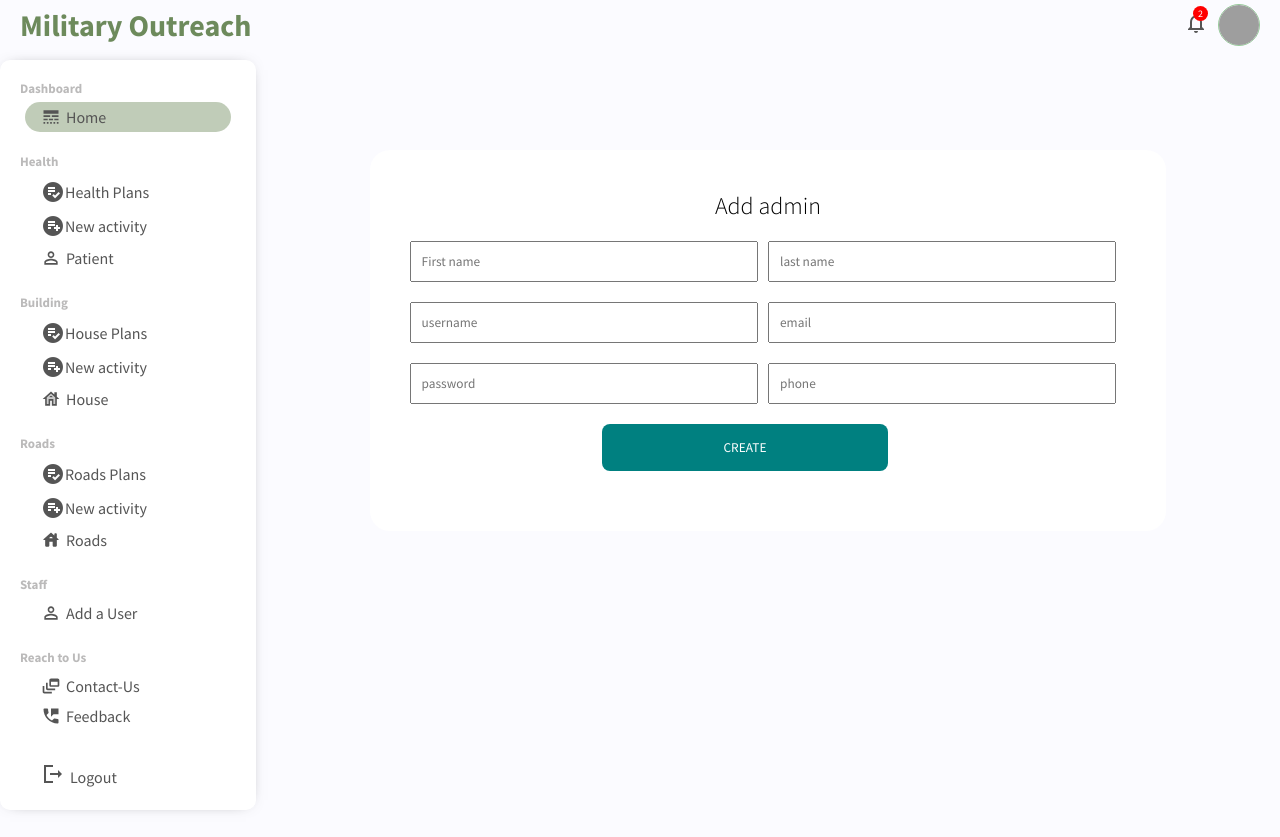
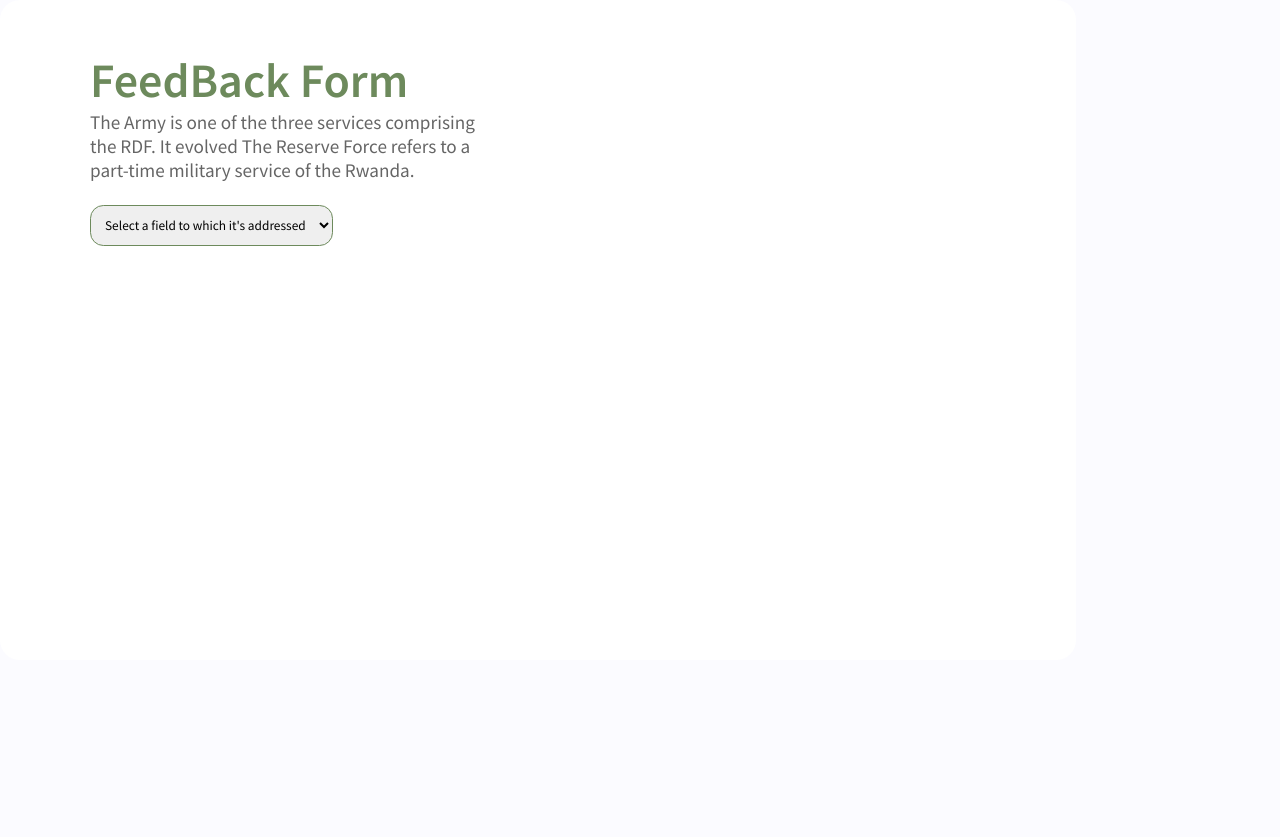
Before and after one commit to kdany25/react_js_military_program, a React (Create React App) app: page /newUser in a window 1280 px wide. After the commit the page ends 800 px from the top, so only its background shows below. Built offline with nearby package versions, Linux system fonts and the light colour scheme; grey boxes are pictures that could not be loaded.

Commit message:
feat: updated the code

```diff
--- a/src/App.js
+++ b/src/App.js
@@ -32,13 +32,11 @@ import HealthPlanPro from "./Pages/UpdateHealthPlan/UpdateHealthPlan";
 import { useSelector } from "react-redux";
 
 function App() {
-	const user = useSelector((state) => state.user.currentUser);
+	const user = useSelector((state) => state.user.currentUser?._id);
 	return (
 		<Router>
 			<Switch>
-				<Route path="/login">
-					<Login />
-				</Route>
+				{user ? (
 					<>
 						<Topbar />
 						<div className="container">
@@ -105,11 +103,12 @@ function App() {
 								<RoadPlanList />
 							</Route>
 						</div>
-					{/* <Route path="/login">{user ? <Redirect to="/" /> : <Login />}</Route>
-        <Route path="/sign Up">
-          {user ? <Redirect to="/" /> : <Login />}
-        </Route> */}
 					</>
+				) : (
+					<Route path="/">
+						<FeedBack />
+					</Route>
+				)}
 			</Switch>
 		</Router>
 	);
--- a/src/Pages/SignUp/SignUp.jsx
+++ b/src/Pages/SignUp/SignUp.jsx
@@ -83,12 +83,7 @@ const SignUp = () => {
 						type="text"
 						onChange={handleChange}
 					/>
-					<Input
-						placeholder="username"
-						name="username"
-						type="text"
-						onChange={handleChange}
-					/>
+					<Input placeholder="username" name="username" type="text" />
 					<Input
 						placeholder="email"
 						name="email"
--- a/src/redux/userRedux.js
+++ b/src/redux/userRedux.js
@@ -59,5 +59,6 @@ export const {
 	addUserStart,
 	addUserSuccess,
 	addUserFailure,
+	logout
 } = userSlice.actions;
 export default userSlice.reducer;
```
Lines whose indentation alone changed are shown as unchanged.
